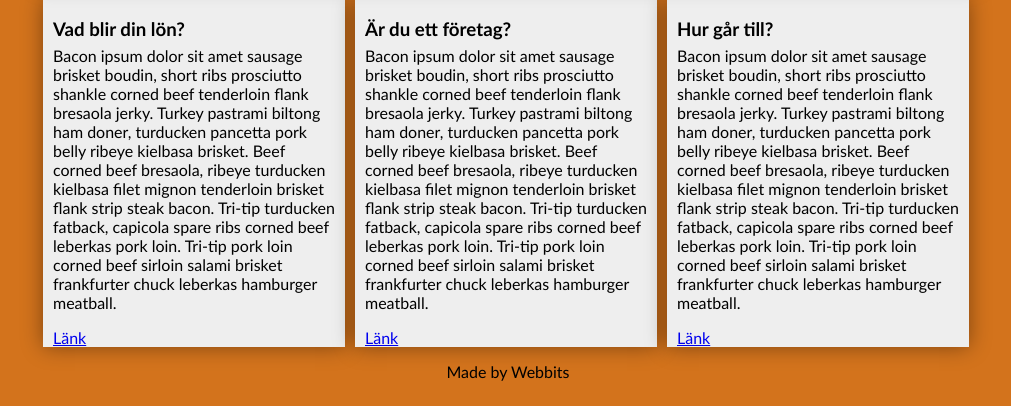
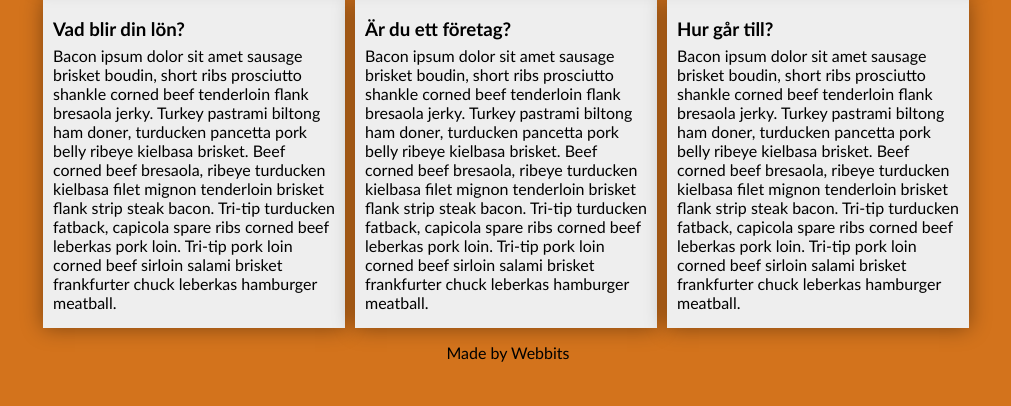
Before and after one commit to webbits-folke-palmqvist/RapidioUF, a PHP site: page / in a window 1280 px wide. Shown: the part 394-800 px from the top of the page, without its empty margins (132-1143 px from the left). Run offline with PHP 8.4, Linux system fonts and the light colour scheme; grey boxes are pictures that could not be loaded.

Commit message:
Tog bort länkarna

```diff
--- a/Hemsida/assets/pages/home.php
+++ b/Hemsida/assets/pages/home.php
@@ -2,16 +2,13 @@
 	<div class="box3">
 		<h3 class="menu">Vad blir din lön?</h3>
 		<p>Bacon ipsum dolor sit amet sausage brisket boudin, short ribs prosciutto shankle corned beef tenderloin flank bresaola jerky. Turkey pastrami biltong ham doner, turducken pancetta pork belly ribeye kielbasa brisket. Beef corned beef bresaola, ribeye turducken kielbasa filet mignon tenderloin brisket flank strip steak bacon. Tri-tip turducken fatback, capicola spare ribs corned beef leberkas pork loin. Tri-tip pork loin corned beef sirloin salami brisket frankfurter chuck leberkas hamburger meatball.</p>
-		<a href="#">Länk</a>
 	</div>
 	<div class="box3">
 		<h3 class="menu">Är du ett företag?</h3>
 		<p>Bacon ipsum dolor sit amet sausage brisket boudin, short ribs prosciutto shankle corned beef tenderloin flank bresaola jerky. Turkey pastrami biltong ham doner, turducken pancetta pork belly ribeye kielbasa brisket. Beef corned beef bresaola, ribeye turducken kielbasa filet mignon tenderloin brisket flank strip steak bacon. Tri-tip turducken fatback, capicola spare ribs corned beef leberkas pork loin. Tri-tip pork loin corned beef sirloin salami brisket frankfurter chuck leberkas hamburger meatball.</p>
-		<a href="#">Länk</a>
 	</div>
 	<div class="box3">
 		<h3 class="menu">Hur går till?</h3>
 		<p>Bacon ipsum dolor sit amet sausage brisket boudin, short ribs prosciutto shankle corned beef tenderloin flank bresaola jerky. Turkey pastrami biltong ham doner, turducken pancetta pork belly ribeye kielbasa brisket. Beef corned beef bresaola, ribeye turducken kielbasa filet mignon tenderloin brisket flank strip steak bacon. Tri-tip turducken fatback, capicola spare ribs corned beef leberkas pork loin. Tri-tip pork loin corned beef sirloin salami brisket frankfurter chuck leberkas hamburger meatball.</p>
-		<a href="#">Länk</a>
 	</div>
 </div>
```
